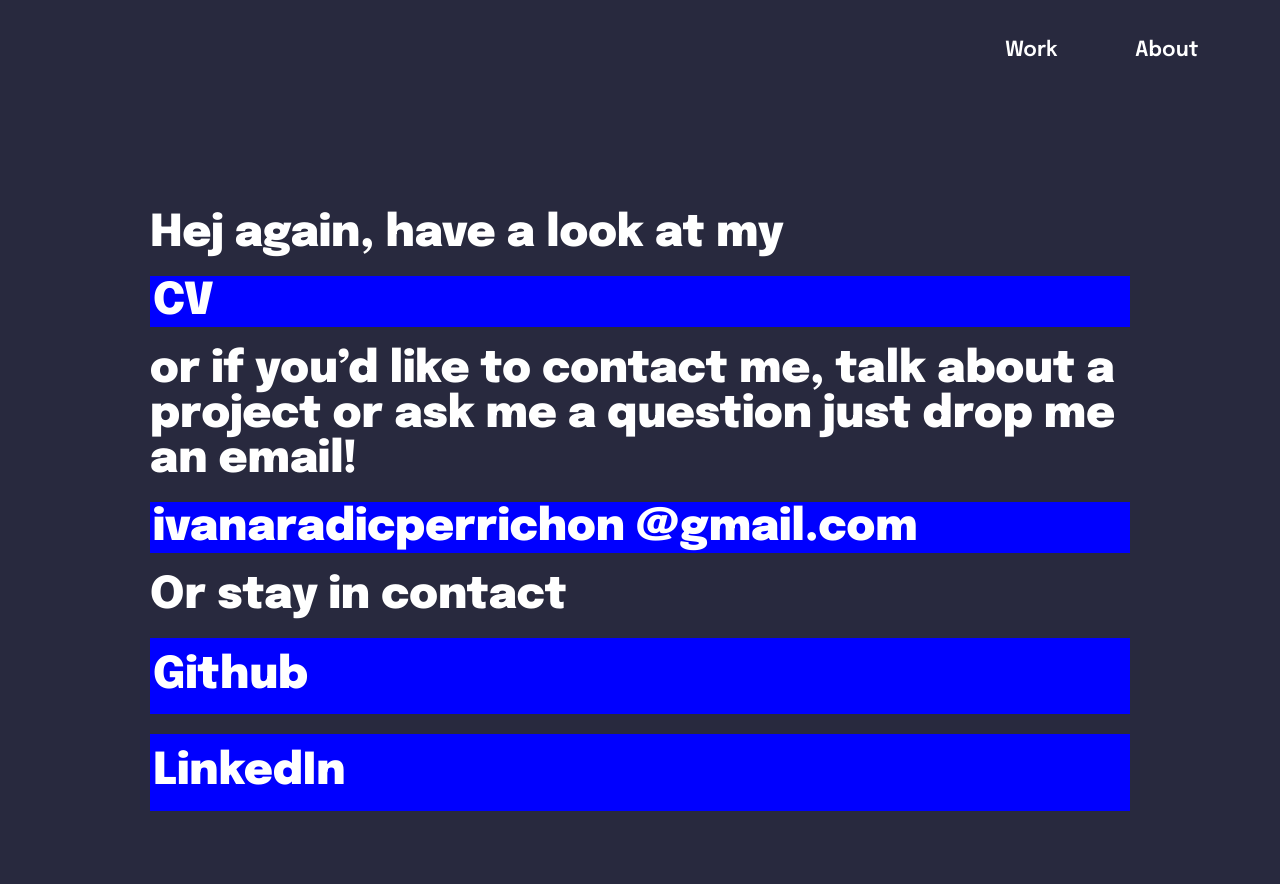
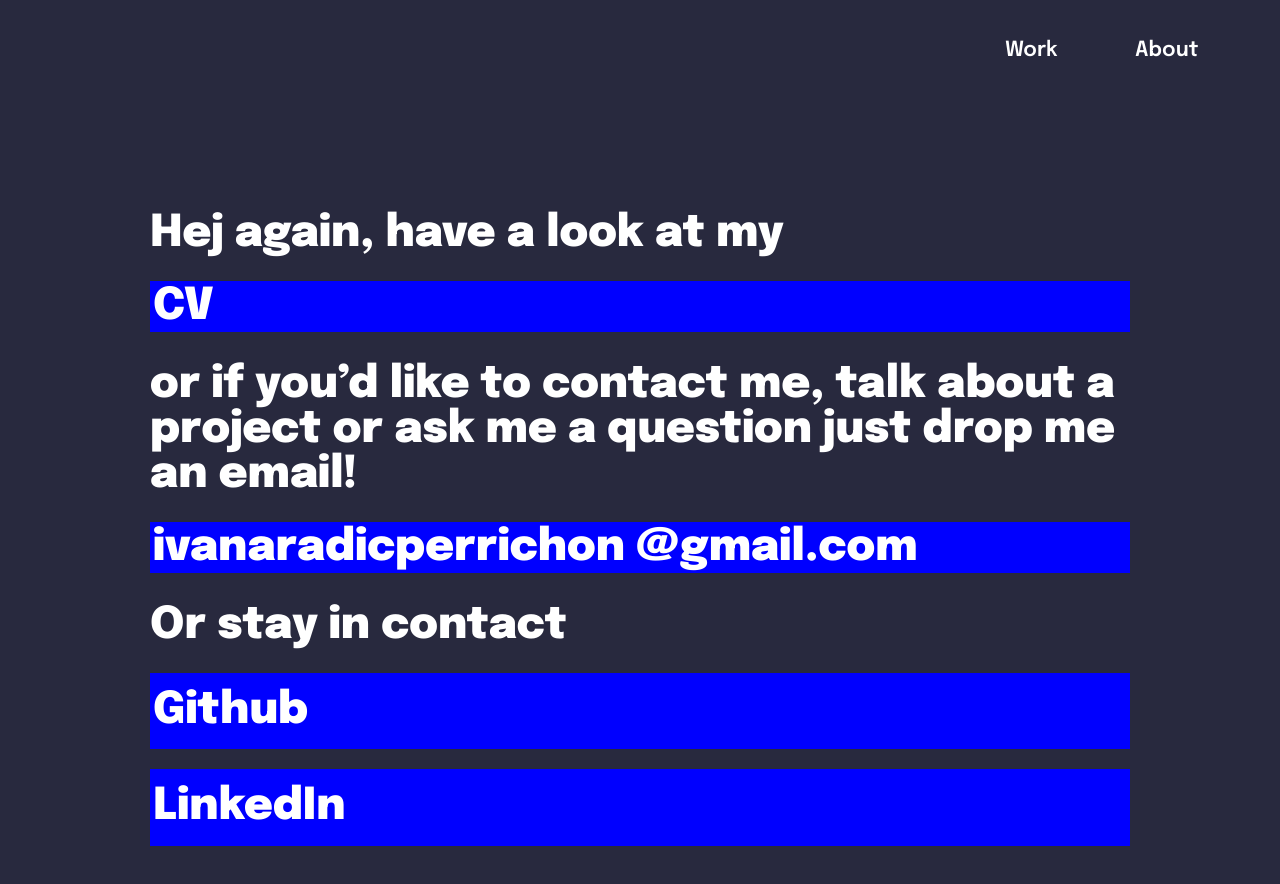
Before and after one commit to IvanaRP/ivana, a React (Create React App) app in the folder ivanaapp/: page /ivana/about in a window 1280 px wide. Shown: the top 884 px of the page. Built offline with nearby package versions, Linux system fonts and the light colour scheme.

Commit message:
Update index.jsx
update div organisation

```diff
--- a/ivanaapp/src/Pages/About/index.jsx
+++ b/ivanaapp/src/Pages/About/index.jsx
@@ -11,15 +11,19 @@ function About() {
           <div className="homeContainer">
             <div className="home-header-info">
               <div className="abouthomeTitleSubtitle">
-                <h1 className="homeTitle">
-                  Hej again, have a look at my
-                  <div className="aboutLinksButton">
-                    <a href={CVIVANARADIC} target="_blank" rel="noreferrer">
+                <h1 className="homeTitle">Hej again, have a look at my</h1>
+                <a
+                  href={CVIVANARADIC}
+                  target="_blank"
+                  rel="noreferrer"
+                  className="aboutLinksButton"
+                >
                   CV
                 </a>
-                  </div>
+                <h1 className="homeTitle">
                   or if you’d like to contact me, talk about a project or ask me
                   a question just drop me an email!{" "}
+                </h1>
                 <div
                   className="aboutLinksButton"
                   onClick={(e) => {
@@ -28,8 +32,8 @@ function About() {
                   }}
                 >
                   ivanaradicperrichon @gmail.com
-                  </div>{" "}
-                  Or stay in contact{" "}
+                </div>
+                <h1 className="homeTitle">Or stay in contact </h1>
                 <h2 className="aboutLinksButton">
                   <a href="https://github.com/IvanaRP">Github</a>
                 </h2>
@@ -38,7 +42,6 @@ function About() {
                     LinkedIn
                   </a>
                 </h2>
-                </h1>
               </div>
             </div>
           </div>
```
Lines whose indentation alone changed are shown as unchanged.
